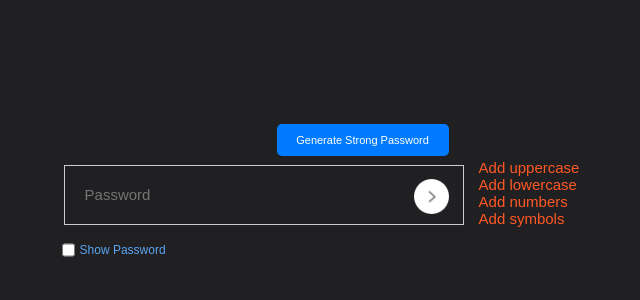
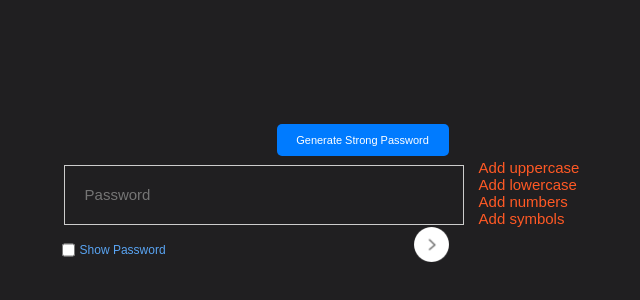
Before and after one commit to Prachi-24ja/Password-checker, a plain HTML site: page index.html in a window 1280 px wide. Shown: the part 180-480 px from the top of the page, without its empty margins (326-966 px from the left). Drawn offline with Linux system fonts and the light colour scheme.

Commit message:
Update style.css

```diff
--- a/style.css
+++ b/style.css
@@ -56,7 +56,7 @@ button img {
 }
 
 .fresh{
-    margin-top: 3.6rem;
+    margin-top: 6.6rem;
 }
 
 #requirements {
```
